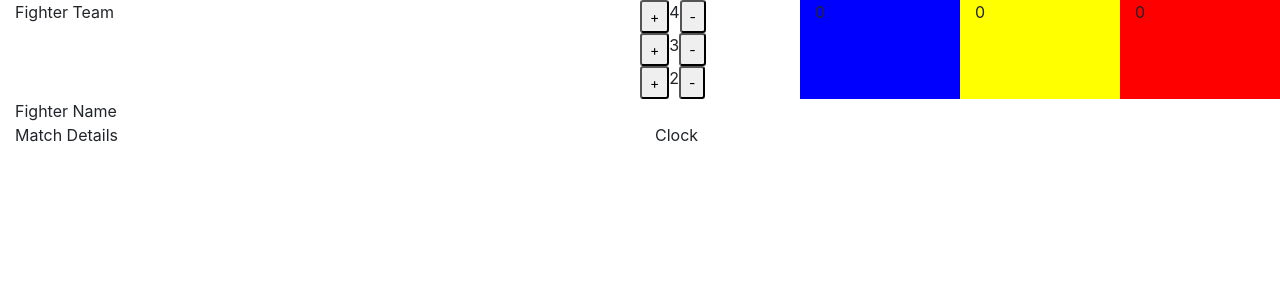
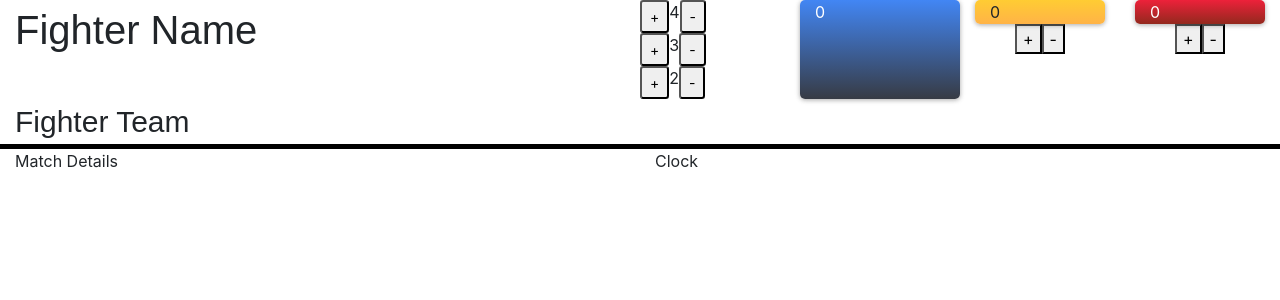
Before and after one commit to andylushman/Jiu-Jitsu-Scoreboard, a React (Create React App) app: page / in a window 1280 px wide. Shown: the top 300 px of the page. Built offline with nearby package versions, Linux system fonts and the light colour scheme.

Commit message:
updated styling

```diff
--- a/src/components/fighter.js
+++ b/src/components/fighter.js
@@ -1,18 +1,19 @@
-import React, { Component } from "react";
-import Score from "./score";
+import React, { Component } from 'react';
+import Score from './score';
+import '../styles/fighter.css';
 
 class Fighter extends Component {
   render() {
     return (
-      <div className="container-fluid">
+      <div className="container-fluid fighter">
         <div className="row">
-          <div className="col">Fighter Team</div>
+          <div className="col fighter-name">Fighter Name</div>
           <div className="col">
             <Score />
           </div>
         </div>
         <div className="row">
-          <div className="col">Fighter Name</div>
+          <div className="col fighter-team">Fighter Team</div>
         </div>
       </div>
     );
--- a/src/components/score.js
+++ b/src/components/score.js
@@ -1,5 +1,5 @@
-import React, { Component } from "react";
-import "../styles/score.css";
+import React, { Component } from 'react';
+import '../styles/score.css';
 
 class Score extends Component {
   constructor(props) {
@@ -11,28 +11,44 @@ class Score extends Component {
     };
   }
 
-  IncrementPoints = () => {
-    this.setState({ points: this.state.points + 1 });
+  increasePointsByFour = () => {
+    this.setState({ points: this.state.points + 4 });
   };
 
-  DecreasePoints = () => {
-    this.setState({ points: this.state.points - 1 });
+  decreasePointsByFour = () => {
+    this.setState({ points: this.state.points - 4 });
   };
 
-  IncrementAdvantages = () => {
-    this.setState({ points: this.state.advantages + 1 });
+  increasePointsByThree = () => {
+    this.setState({ points: this.state.points + 3 });
   };
 
-  DecreaseAdvantages = () => {
-    this.setState({ points: this.state.advantages - 1 });
+  decreasePointsByThree = () => {
+    this.setState({ points: this.state.points - 3 });
   };
 
-  IncrementPenalties = () => {
-    this.setState({ points: this.state.advantages + 1 });
+  increasePointsByTwo = () => {
+    this.setState({ points: this.state.points + 2 });
   };
 
-  DecreasePenalties = () => {
-    this.setState({ points: this.state.advantages - 1 });
+  decreasePointsByTwo = () => {
+    this.setState({ points: this.state.points - 2 });
+  };
+
+  increaseAdvantages = () => {
+    this.setState({ advantages: this.state.advantages + 1 });
+  };
+
+  decreaseAdvantages = () => {
+    this.setState({ advantages: this.state.advantages - 1 });
+  };
+
+  increasePenalties = () => {
+    this.setState({ penalties: this.state.penalties + 1 });
+  };
+
+  decreasePenalties = () => {
+    this.setState({ penalties: this.state.penalties - 1 });
   };
 
   render() {
@@ -41,36 +57,78 @@ class Score extends Component {
         <div className="row">
           <div className="col">
             <div className="row">
-              <button type="button" className="btn-sm">
+              <button
+                onClick={this.increasePointsByFour}
+                type="button"
+                className="btn-sm"
+              >
                 +
               </button>
               4
-              <button type="button" className="btn-sm">
+              <button
+                onClick={this.decreasePointsByFour}
+                type="button"
+                className="btn-sm"
+              >
                 -
               </button>
             </div>
             <div className="row">
-              <button type="button" className="btn-sm">
+              <button
+                onClick={this.increasePointsByThree}
+                type="button"
+                className="btn-sm"
+              >
                 +
               </button>
               3
-              <button type="button" className="btn-sm">
+              <button
+                onClick={this.decreasePointsByThree}
+                type="button"
+                className="btn-sm"
+              >
                 -
               </button>
             </div>
             <div className="row">
-              <button type="button" className="btn-sm">
+              <button
+                onClick={this.increasePointsByTwo}
+                type="button"
+                className="btn-sm"
+              >
                 +
               </button>
               2
-              <button type="button" className="btn-sm">
+              <button
+                onClick={this.decreasePointsByTwo}
+                type="button"
+                className="btn-sm"
+              >
                 -
               </button>
             </div>
           </div>
-          <div className="points col">{this.state.points}</div>
-          <div className="advantages col">{this.state.advantages}</div>
-          <div className="penalties col">{this.state.penalties}</div>
+          <div className="col points score-button">{this.state.points}</div>
+
+          <div className="col">
+            <div className="col advantages score-button">
+              {this.state.advantages}
+            </div>
+            <div className="row plus-minus-buttons ">
+              <button onClick={this.increaseAdvantages}>+</button>
+              <button onClick={this.decreaseAdvantages}>-</button>
+            </div>
+          </div>
+
+          <div className="col">
+            <div className="col penalties score-button">
+              {this.state.penalties}
+            </div>
+            <div className="row plus-minus-buttons">
+              <button onClick={this.increasePenalties}>+</button>
+              <button onClick={this.decreasePenalties}>-</button>
+            </div>
+          </div>
         </div>
       </div>
     );
--- /dev/null
+++ b/src/styles/fighter.css
@@ -0,0 +1,13 @@
+.fighter {
+  border-bottom: 5px solid black;
+}
+
+.fighter-name {
+  font-size: 40px;
+  font-family: Arial, Helvetica, sans-serif;
+}
+
+.fighter-team {
+  font-size: 30px;
+  font-family: Arial, Helvetica, sans-serif;
+}
--- a/src/styles/score.css
+++ b/src/styles/score.css
@@ -1,11 +1,23 @@
+.score-button {
+  box-shadow: 0 1px 6px rgba(0, 0, 0, 0.12), 0 1px 4px rgba(0, 0, 0, 0.24);
+  border-radius: 5px;
+}
+
 .points {
-  background: blue;
+  color: white;
+  background: linear-gradient(to bottom, #4286f4, #373b44);
 }
 
 .advantages {
-  background: yellow;
+  background: linear-gradient(to bottom, #ffcc33, #ffb347);
 }
 
 .penalties {
-  background: red;
+  color: white;
+  background: linear-gradient(to bottom, #ed213a, #93291e);
 }
+
+.plus-minus-buttons {
+  display: block;
+  text-align: center;
+}
```
Also changed, not shown: 1 other file (tests, documents, lock files or other folders).
